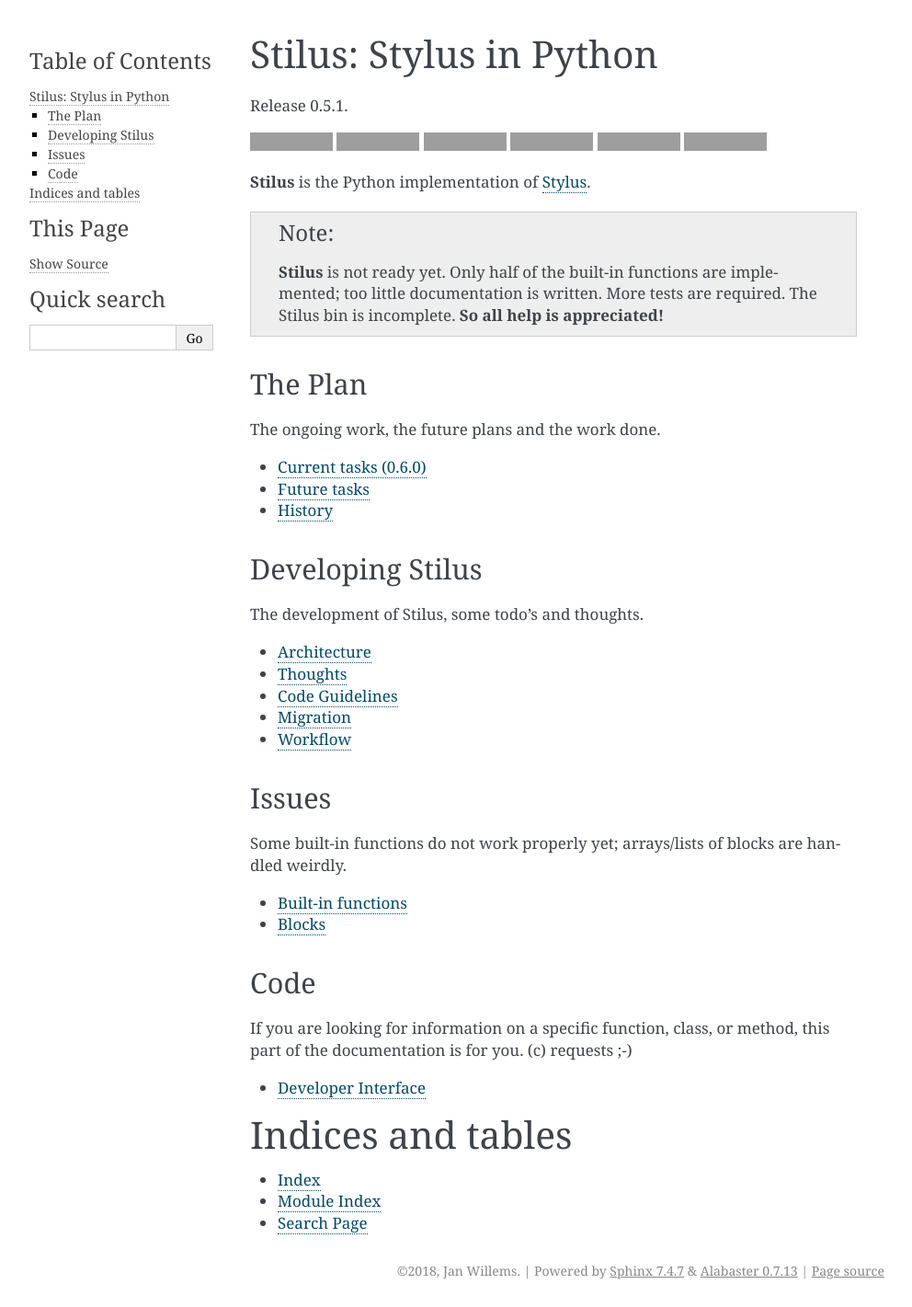
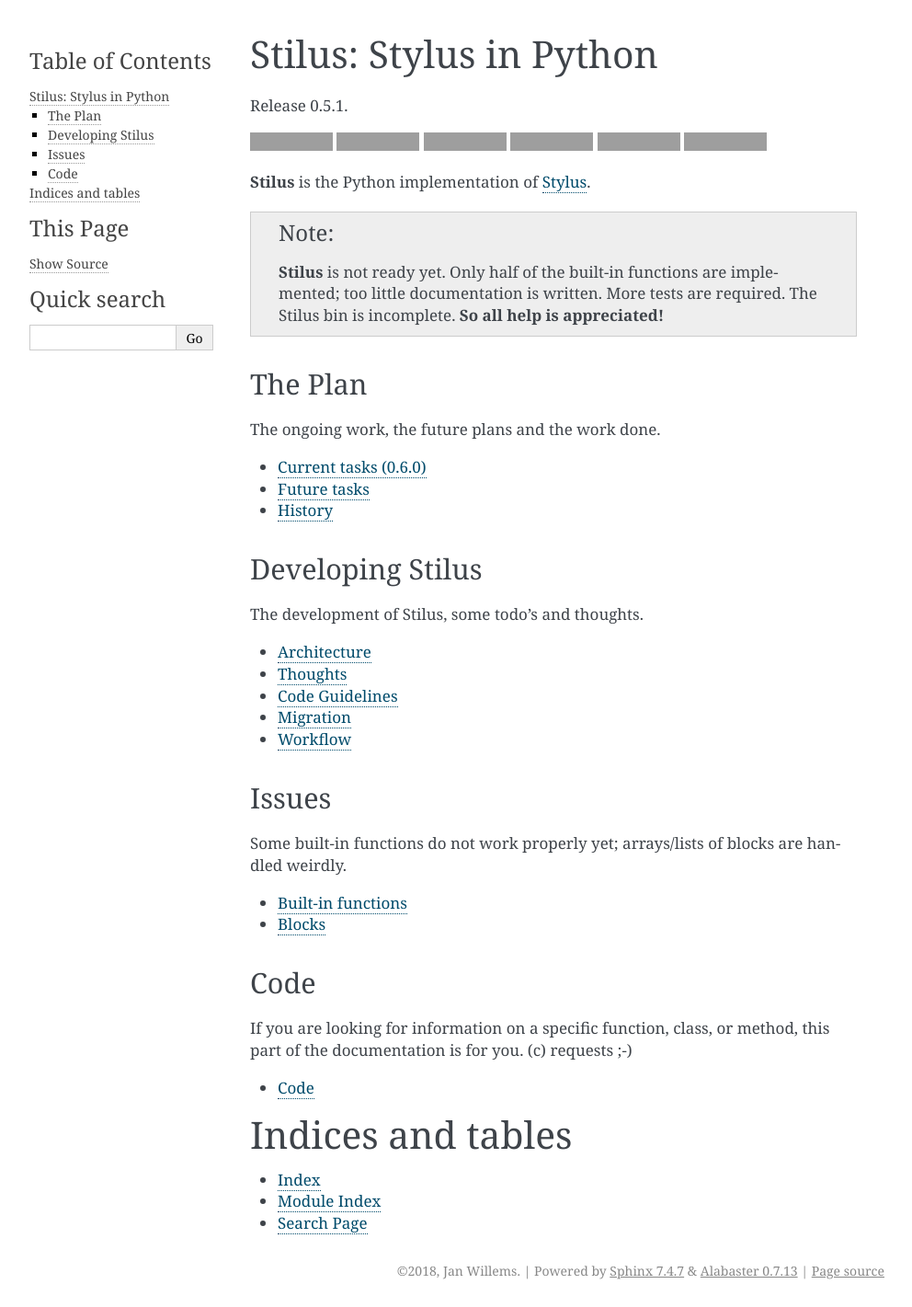
Before and after one commit to jw/stilus, a Sphinx documentation site: the page built from docs/index.rst, in a window 1280 px wide. Shown: the whole page at 92% size, without its empty margins (148-1140 px from the left). Built offline with Sphinx 7.4.7, drawn with Linux system fonts in a browser that asks for light colours; grey boxes are pictures that could not be loaded.

Commit message:
Updated the documentation.

```diff
--- a/docs/code.rst
+++ b/docs/code.rst
@@ -1,8 +1,8 @@
 
-Developer Interface
-===================
+Code
+====
 
-This part of the documentation covers all the interfaces of Stilus.
+This part of the documentation covers all the code of Stilus.
 
 .. automodule:: stilus
    :members:
```
